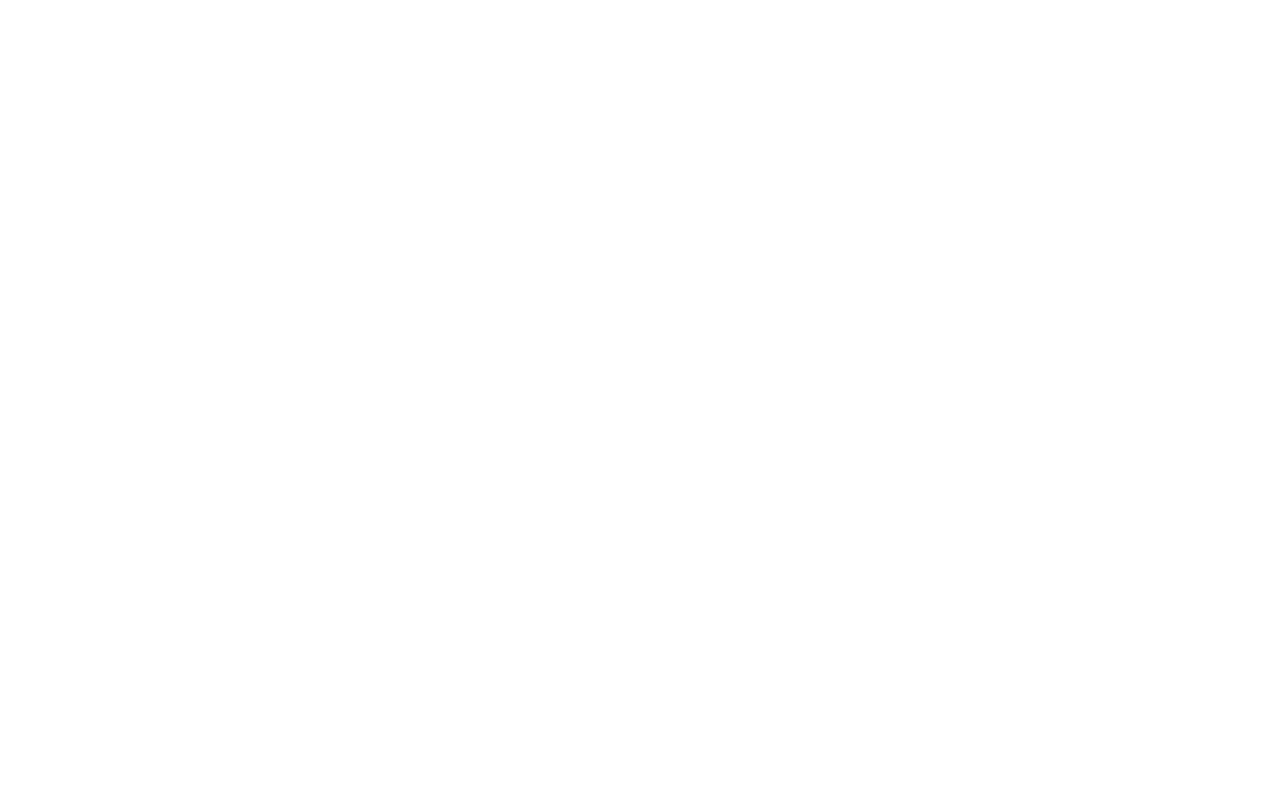
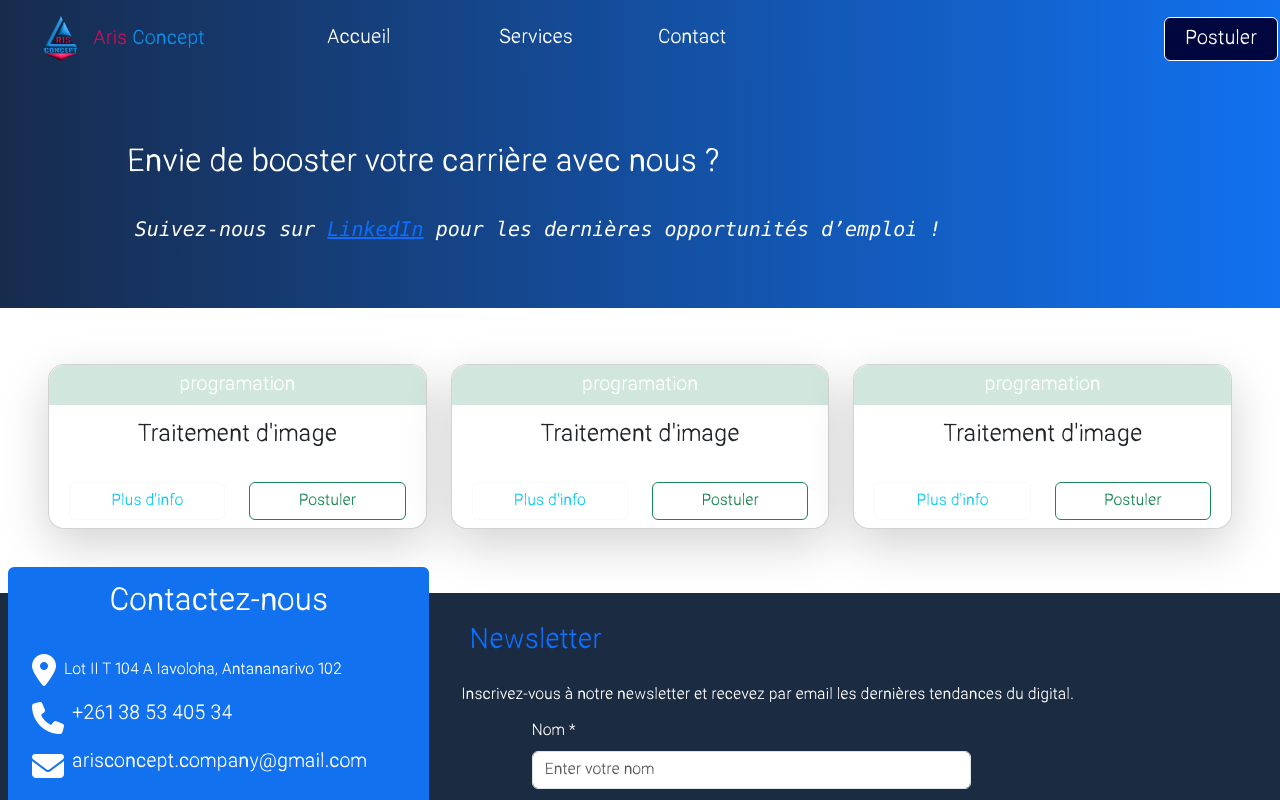
Before and after one commit to razanadahy/sitearis, a React (Create React App) app: page /postule-employe in a window 1280 px wide. Before the commit this address had no page. Shown: the top 800 px of the page. Built offline with nearby package versions, Linux system fonts and the light colour scheme.

Commit message:
les elements de PostulerPage

```diff
--- a/src/App.js
+++ b/src/App.js
@@ -4,6 +4,7 @@ import Acceuil from "./Page/Acceuil";
 import {Route, BrowserRouter as Router, Routes} from "react-router-dom";
 import ServicePage from "./Page/ServicePage";
 import ContactPage from "./Page/ContactPage";
+import PostulerPage from "./Page/PostulerPage";
 
 function App() {
   return (
@@ -13,6 +14,7 @@ function App() {
                   <Route path="/" element={<Acceuil/>} />
                   <Route path="/service" element={<ServicePage/>} />
                   <Route path="/contact" element={<ContactPage/>} />
+                  <Route path="/postule-employe" element={<PostulerPage/>} />
               </Routes>
           </Router>
       </>
--- a/src/Component/Header.js
+++ b/src/Component/Header.js
@@ -48,8 +48,10 @@ const Header = ({idActive}) => {
         handleClose()
         history('/');
     };
-
-
+    const postulePage = () => {
+        handleClose()
+        history('/postule-employe');
+    };
 
 
     return (
@@ -104,7 +106,7 @@ const Header = ({idActive}) => {
                         </div>
                     </div>
                     <div className={`col-1 p-1 pt-0 pb-0 slideInFromLeft d-flex align-items-end`}>
-                        <button type="button" className="btn bg-mi-dark-blue text-white fs-5"><span className="p-2">Postuler</span></button>
+                        <button type="button" className={`btn bg-mi-dark-blue text-white fs-5 ${idActive===4 ? 'active' : ''}`} onClick={postulePage}><span className="p-2">Postuler</span></button>
                     </div>
                 </div>
             ) : (
@@ -172,7 +174,7 @@ const Header = ({idActive}) => {
                             </div>
                         </Modal.Body>
                         <Modal.Footer className="bg-black">
-                            <button type="button" className="w-100 btn btn-warning btn-lg text-white blinking-button">Postuler</button>
+                            <button type="button" className={`w-100 btn btn-warning btn-lg text-white ${idActive!==4 ? 'blinking-button' : ''}`} onClick={postulePage}>Postuler</button>
                         </Modal.Footer>
                     </Modal>
                 </>
--- /dev/null
+++ b/src/Component/InfoPostule.js
@@ -0,0 +1,20 @@
+import React from "react";
+
+const InfoPostule = () => {
+    return(
+        <>
+            <div className="row bg-gradient-info-dark w-100 text-white mt-md-2 mt-sm-2 mx-0 mb-3 font-ramona">
+                <br/>
+                <div className="col-lg-9 col-md-11 mt-5 p-6 pb-5 offset-lg-1 offset-md-1 col-sm-12">
+                    <h1 className="slideOutToRight p-sm-2 fs-2">
+                        Envie de booster votre carrière avec nous ?
+                    </h1>
+                    <p className="fs-5 p-3 m-0 me-2 preAnimation fst-italic font-consolas ">
+                        Suivez-nous sur <a className="p-0 m-0" href="https://www.linkedin.com/in/aris-concept-567703240" target="_blank" rel="noreferrer">LinkedIn</a> pour les dernières opportunités d’emploi !
+                    </p>
+                </div>
+            </div>
+        </>
+    )
+}
+export default InfoPostule
--- a/src/Component/Infotraitement.js
+++ b/src/Component/Infotraitement.js
@@ -6,44 +6,14 @@ const Infotraitement = () => {
         <>
             <div className="row m-0 p-4 w-100">
                 <div className="card border-0 pt-4">
-                    <div className="row">
+                    <div className="row m-0 p-0">
                         <div className="col-lg-4 offset-lg-0 col-md-10 offset-md-1 col-sm-12 d-flex align-items-stretch mb-2">
-                            {/*<div className="card h-100 border-0 mx-auto w-100">
-                                <div className="card-body">
-                                    <h3 className="text-center mb-3 text-info">Traitement de sons et/ou vidéos</h3>
-                                    <div className="row w-100">
-                                        <p className="fs-5">
-                                            Nous offrons des solutions de pointe pour le traitement de sons et/ou de vidéos, transformant vos fichiers multimédias en outils puissants . Grâce à nos technologies avancées, nous améliorons la qualité audio et visuelle, analysons les contenus et optimisons les fichiers pour une diffusion optimale. Faites confiance à notre expertise pour sublimer vos enregistrements et vidéos, assurant ainsi un impact maximal et une gestion efficace de vos données multimédias.
-                                        </p>
-                                    </div>
-                                </div>
-                            </div>*/}
                             <TraitementComponent title={'Traitement de sons et/ou vidéos'} emplacement={1} content={'Nous offrons des solutions de pointe pour le traitement de sons et/ou de vidéos, transformant vos fichiers multimédias en outils puissants . Grâce à nos technologies avancées, nous améliorons la qualité audio et visuelle, analysons les contenus et optimisons les fichiers pour une diffusion optimale. Faites confiance à notre expertise pour sublimer vos enregistrements et vidéos, assurant ainsi un impact maximal et une gestion efficace de vos données multimédias.'}/>
                         </div>
                         <div className="col-lg-4 offset-lg-0 col-md-10 offset-md-1 col-sm-12 d-flex align-items-stretch mb-2">
-                            {/*<div className="card h-100 border-0 mx-auto w-100">
-                                <div className="card-body">
-                                    <h3 className="text-center mb-3 px-3 text-info">Traitement d'image</h3>
-                                    <div className="row">
-                                        <p className="fs-5">
-                                            Nous proposons des solutions avancées pour le traitement d'images, permettant d'optimiser et d'améliorer vos visuels pour un rendu exceptionnel. Grâce à nos technologies de pointe, nous retouchons, analysons et convertissons vos images pour répondre à vos besoins spécifiques. Faites confiance à notre expertise pour transformer vos fichiers visuels en véritables atouts .
-                                        </p>
-                                    </div>
-                                </div>
-                            </div>*/}
                             <TraitementComponent title={'Traitement d\'image'} emplacement={2} content={'Nous proposons des solutions avancées pour le traitement d\'images, permettant d\'optimiser et d\'améliorer vos visuels pour un rendu exceptionnel. Grâce à nos technologies de pointe, nous retouchons, analysons et convertissons vos images pour répondre à vos besoins spécifiques. Faites confiance à notre expertise pour transformer vos fichiers visuels en véritables atouts .'}/>
                         </div>
                         <div className="col-lg-4 offset-lg-0 col-md-10 offset-md-1 col-sm-12 d-flex align-items-stretch mb-2">
-                            {/*<div className="card h-100 border-0 mx-auto w-100">
-                                <div className="card-body">
-                                    <h3 className="text-center mb-3 px-3 text-info">Traitement de données online ou offline</h3>
-                                    <div className="row">
-                                        <p className="fs-5">
-                                            Nous offrons des solutions complètes pour le traitement de données online et offline, garantissant une gestion efficace et sécurisée de vos informations. Nos technologies avancées permettent d'optimiser, analyser et sécuriser vos données, qu'elles soient stockées localement ou dans le cloud. Faites confiance à notre expertise pour transformer vos données en ressources stratégiques pour vous.
-                                        </p>
-                                    </div>
-                                </div>
-                            </div>*/}
                             <TraitementComponent title={'Traitement de données online ou offline'} emplacement={3} content={'Nous offrons des solutions complètes pour le traitement de données online et offline, garantissant une gestion efficace et sécurisée de vos informations. Nos technologies avancées permettent d\'optimiser, analyser et sécuriser vos données, qu\'elles soient stockées localement ou dans le cloud. Faites confiance à notre expertise pour transformer vos données en ressources stratégiques pour vous.'}/>
                         </div>
                     </div>
--- /dev/null
+++ b/src/Component/OffreEmploye.js
@@ -0,0 +1,25 @@
+import React from "react";
+import PostuleElement from "./PostuleElement";
+
+const OffreEmploye = () => {
+    return (
+        <>
+            <div className="row m-0 p-4 w-100">
+                <div className="card border-0 pt-3">
+                    <div className="row m-0 p-0">
+                        <div className="col-lg-4 offset-lg-0 col-md-10 offset-md-1 col-sm-12 d-flex align-items-stretch mb-3">
+                            <PostuleElement domaine={"programation"} titre={"Traitement d\'image"}/>
+                        </div>
+                        <div className="col-lg-4 offset-lg-0 col-md-10 offset-md-1 col-sm-12 d-flex align-items-stretch mb-3">
+                            <PostuleElement domaine={"programation"} titre={"Traitement d\'image"}/>
+                        </div>
+                        <div className="col-lg-4 offset-lg-0 col-md-10 offset-md-1 col-sm-12 d-flex align-items-stretch mb-3">
+                            <PostuleElement domaine={"programation"} titre={"Traitement d\'image"}/>
+                        </div>
+                    </div>
+                </div>
+            </div>
+        </>
+    )
+}
+export default OffreEmploye
--- /dev/null
+++ b/src/Component/PostuleElement.js
@@ -0,0 +1,24 @@
+import React from "react";
+import {Button} from "react-bootstrap";
+
+const PostuleElement = ({domaine,titre}) => {
+    return (
+        <div className="card h-100 shadow-lg cursor-pointer rounded-4 mx-auto w-100">
+            <div className="card-title mb-0 bg-success-subtle rounded-4 rounded-bottom-0">
+                <h5 className="pt-2 text-white text-center ">{domaine}</h5>
+            </div>
+            <div className="card-body m-0">
+                <h4 className="text-center">{titre}</h4>
+            </div>
+            <div className="row card-footer border-0 bg-body rounded-top-0 rounded-bottom-4 w-100 m-0 p-2">
+                <div className="col-6">
+                    <Button variant="outline-light" className="w-100 text-info">Plus d'info</Button>
+                </div>
+                <div className="col-6">
+                    <Button variant="outline-success" className="w-100">Postuler</Button>
+                </div>
+            </div>
+        </div>
+    )
+}
+export default PostuleElement
--- a/src/Page/PostulerPage.js
+++ b/src/Page/PostulerPage.js
@@ -0,0 +1,26 @@
+import React, {useEffect} from "react";
+import Header from "../Component/Header";
+import {useLocation} from "react-router-dom";
+import InfoPostule from "../Component/InfoPostule";
+import Footer from "../Component/Footer";
+import OffreEmploye from "../Component/OffreEmploye";
+
+const PostulerPage = () => {
+    const location = useLocation();
+
+    useEffect(() => {
+        window.scrollTo({
+            top: 0,
+            behavior: 'smooth'
+        });
+    }, [location]);
+    return (
+        <>
+            <Header idActive={4}/>
+            <InfoPostule/>
+            <OffreEmploye/>
+            <Footer/>
+        </>
+    )
+}
+export default PostulerPage
```
